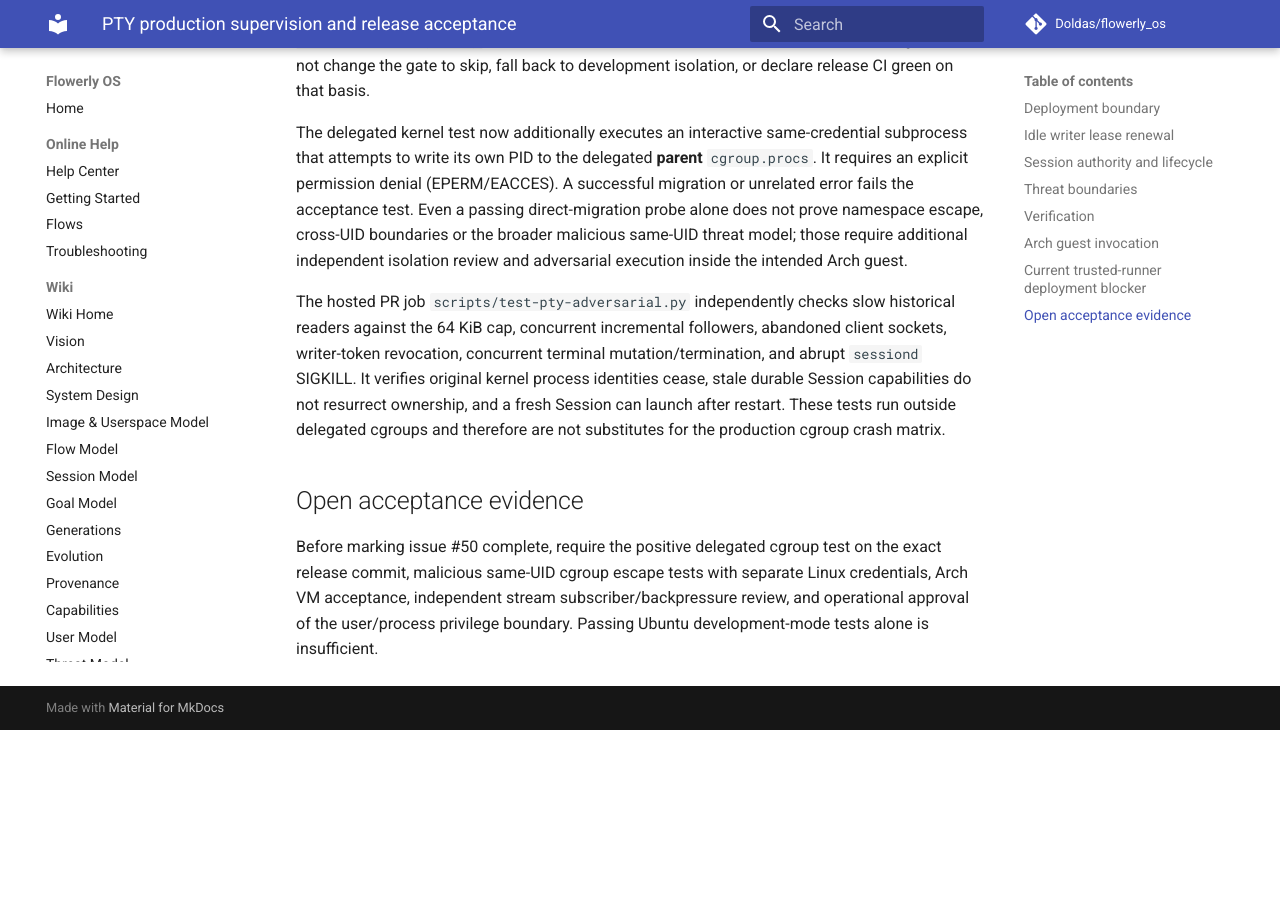
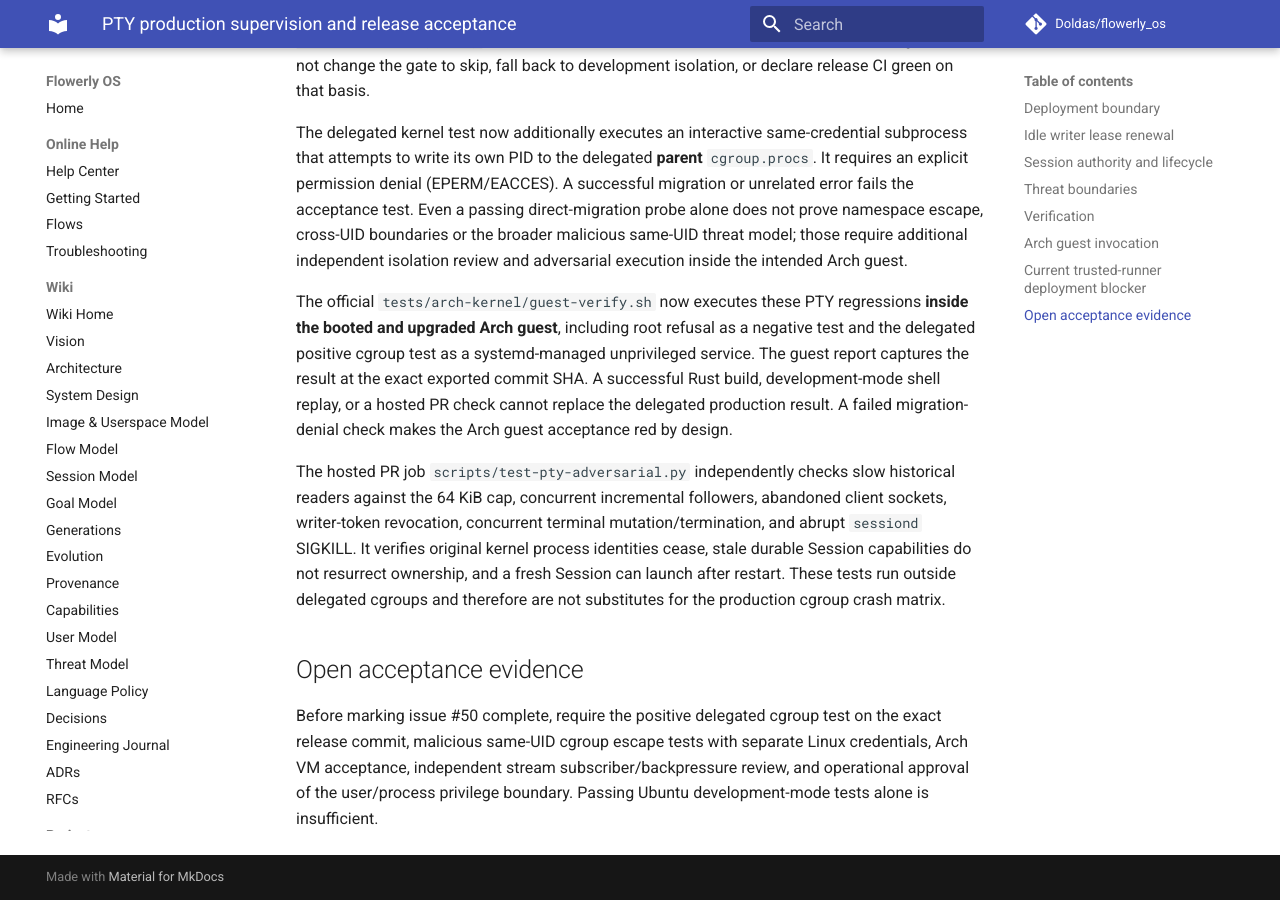
Before and after one commit to Doldas/flowerly_os, an MkDocs documentation site: the page built from docs/pty-production-supervision.md, in a window 1280 px wide and 900 px high, scrolled down 3573 px. Built offline with MkDocs 1.6.1 and Material for MkDocs 9.7.7, drawn with Linux system fonts in a browser that asks for light colours; comment, search, counter and statistics services are not loaded; before the commit the page ends 4303 px from its top, so only the background shows below that.

Commit message:
test(arch): require real PTY kernel containment and client/crash matrix in booted guest (#72 #73 #74)

```diff
--- a/docs/pty-production-supervision.md
+++ b/docs/pty-production-supervision.md
@@ -178,6 +178,15 @@ not prove namespace escape, cross-UID boundaries or the broader malicious
 same-UID threat model; those require additional independent isolation
 review and adversarial execution inside the intended Arch guest.
 
+The official `tests/arch-kernel/guest-verify.sh` now executes these PTY
+regressions **inside the booted and upgraded Arch guest**, including root
+refusal as a negative test and the delegated positive cgroup test as a
+systemd-managed unprivileged service. The guest report captures the
+result at the exact exported commit SHA. A successful Rust build,
+development-mode shell replay, or a hosted PR check cannot replace the
+delegated production result. A failed migration-denial check makes the
+Arch guest acceptance red by design.
+
 The hosted PR job `scripts/test-pty-adversarial.py` independently
 checks slow historical readers against the 64 KiB cap, concurrent
 incremental followers, abandoned client sockets, writer-token revocation,
```
Also changed, not shown: 1 other file.
